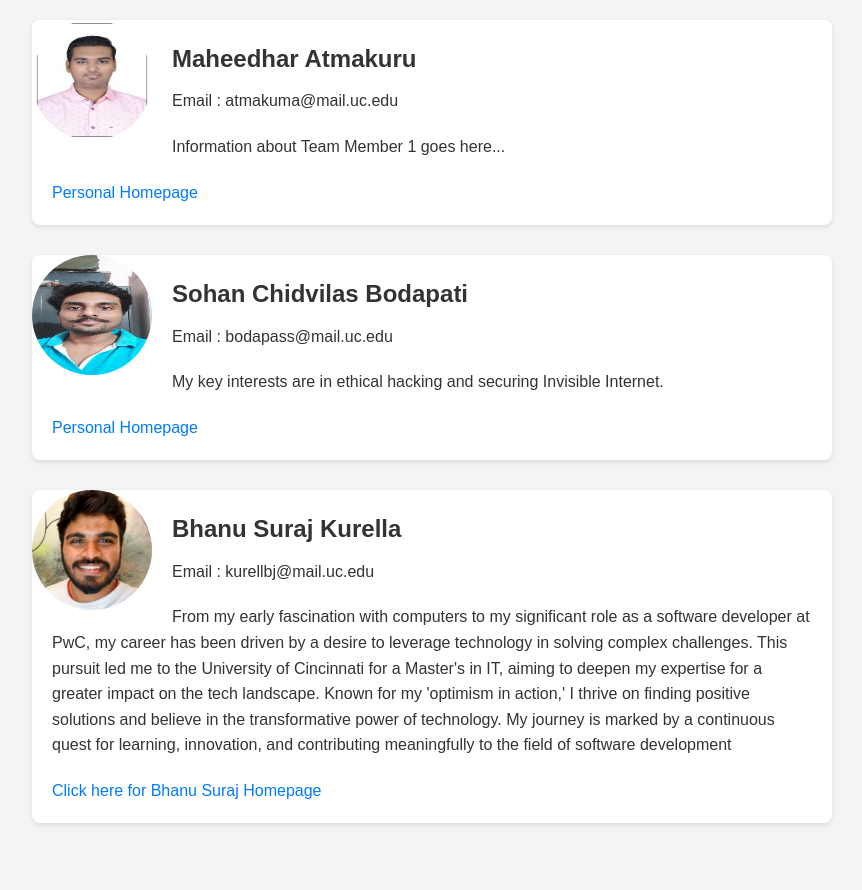
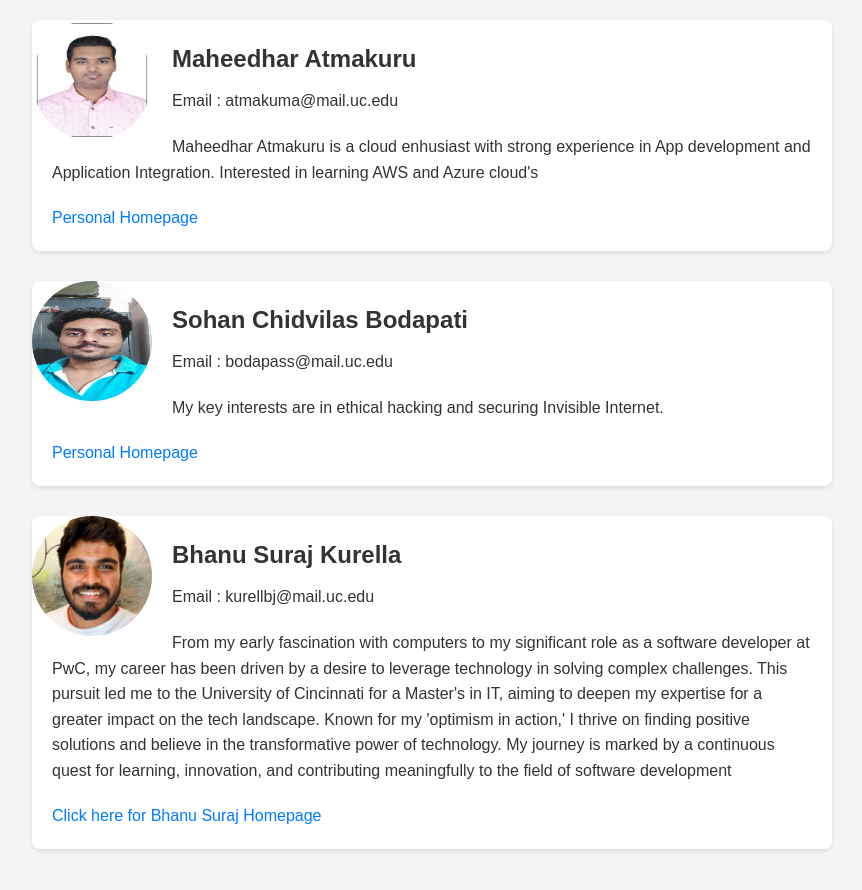
Before and after one commit to waph-team16/waph-team16-demo.github.io, a plain HTML site: page index.html in a window 1280 px wide. Shown: the whole page, without its empty margins (208-1070 px from the left). Drawn offline with Linux system fonts and the light colour scheme.

Commit message:
Update index.html

```diff
--- a/index.html
+++ b/index.html
@@ -81,7 +81,7 @@
             <div class="team-member-details">
                 <h2>Maheedhar Atmakuru</h2>
                 <p>Email : atmakuma@mail.uc.edu</p>
-                <p>Information about Team Member 1 goes here...</p>
+                <p>Maheedhar Atmakuru is a cloud enhusiast with strong experience in App development and Application Integration. Interested in learning AWS and Azure cloud's</p>
                 <a href="https://maheedhar-Atmakuru.github.io">Personal Homepage</a>
             </div>
         </div>
```
